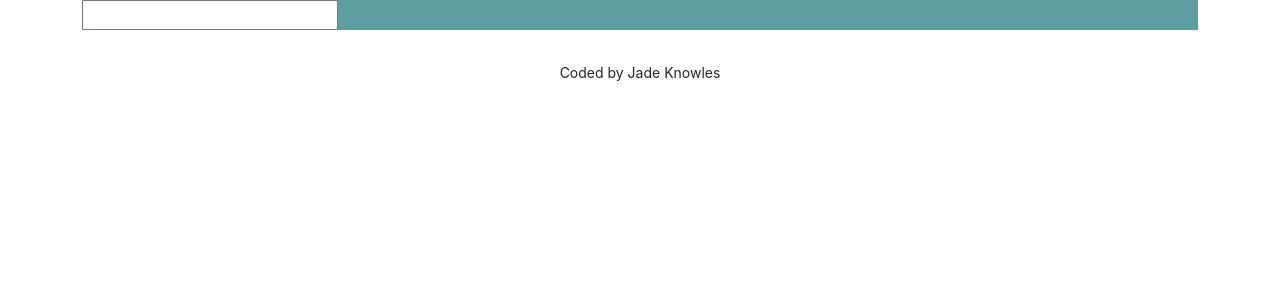
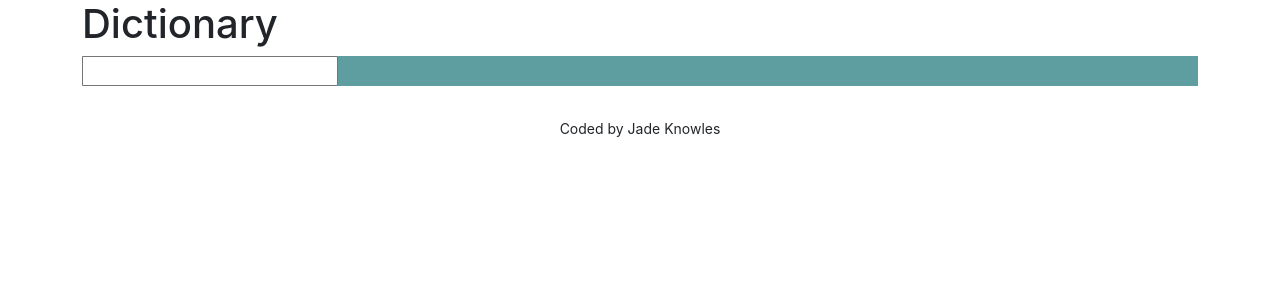
Before and after one commit to codewordjade/dictionary-project, a React (Create React App) app: page / in a window 1280 px wide. Shown: the top 300 px of the page. Built offline with nearby package versions, Linux system fonts and the light colour scheme.

Commit message:
Added header text

```diff
--- a/src/App.js
+++ b/src/App.js
@@ -5,7 +5,10 @@
   return (
     <div className="App">
       <div className="container">
-        <header className="App-header"></header>
+        <header className="App-header">
+          <h1>Dictionary</h1>
+        </header>
+
         <main>
           <Dictionary />
         </main>
```
